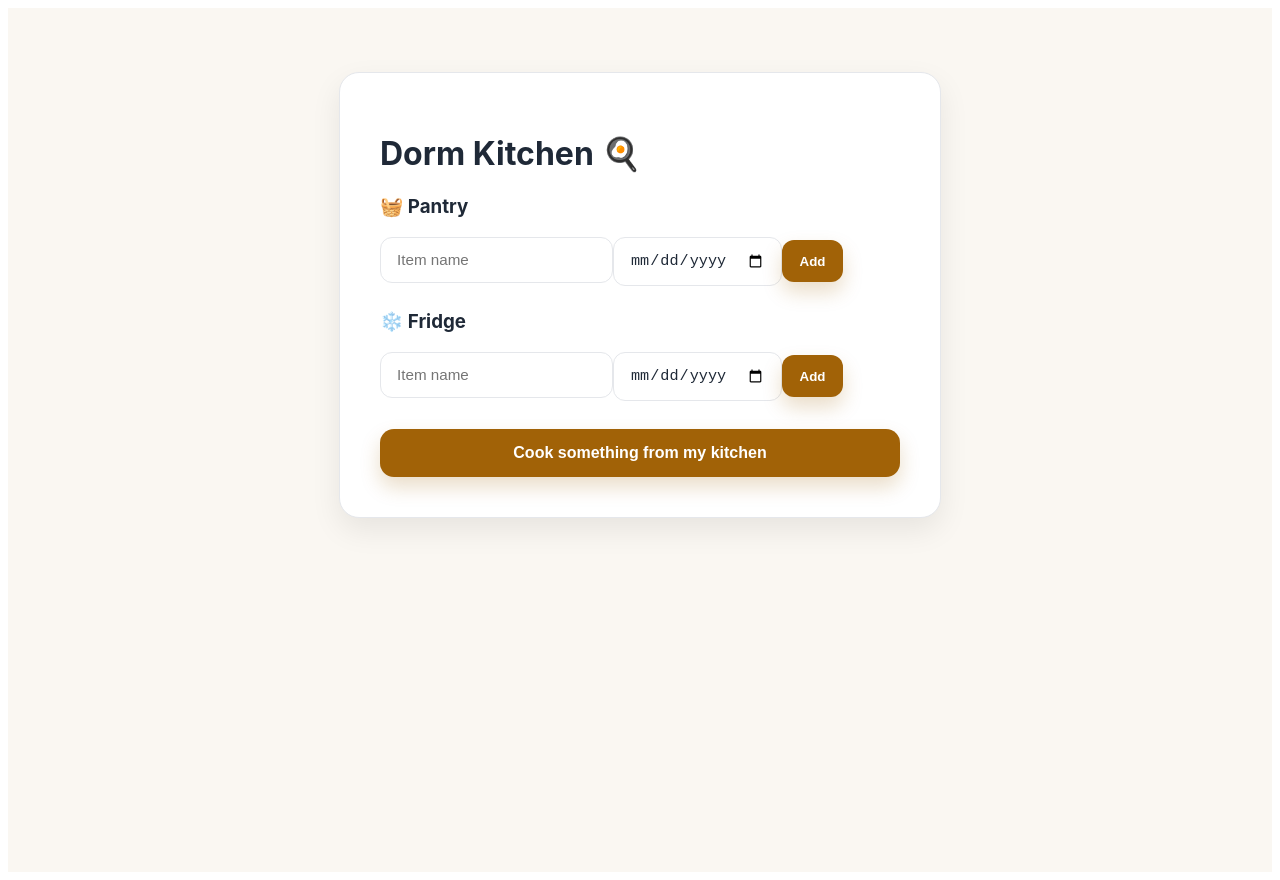
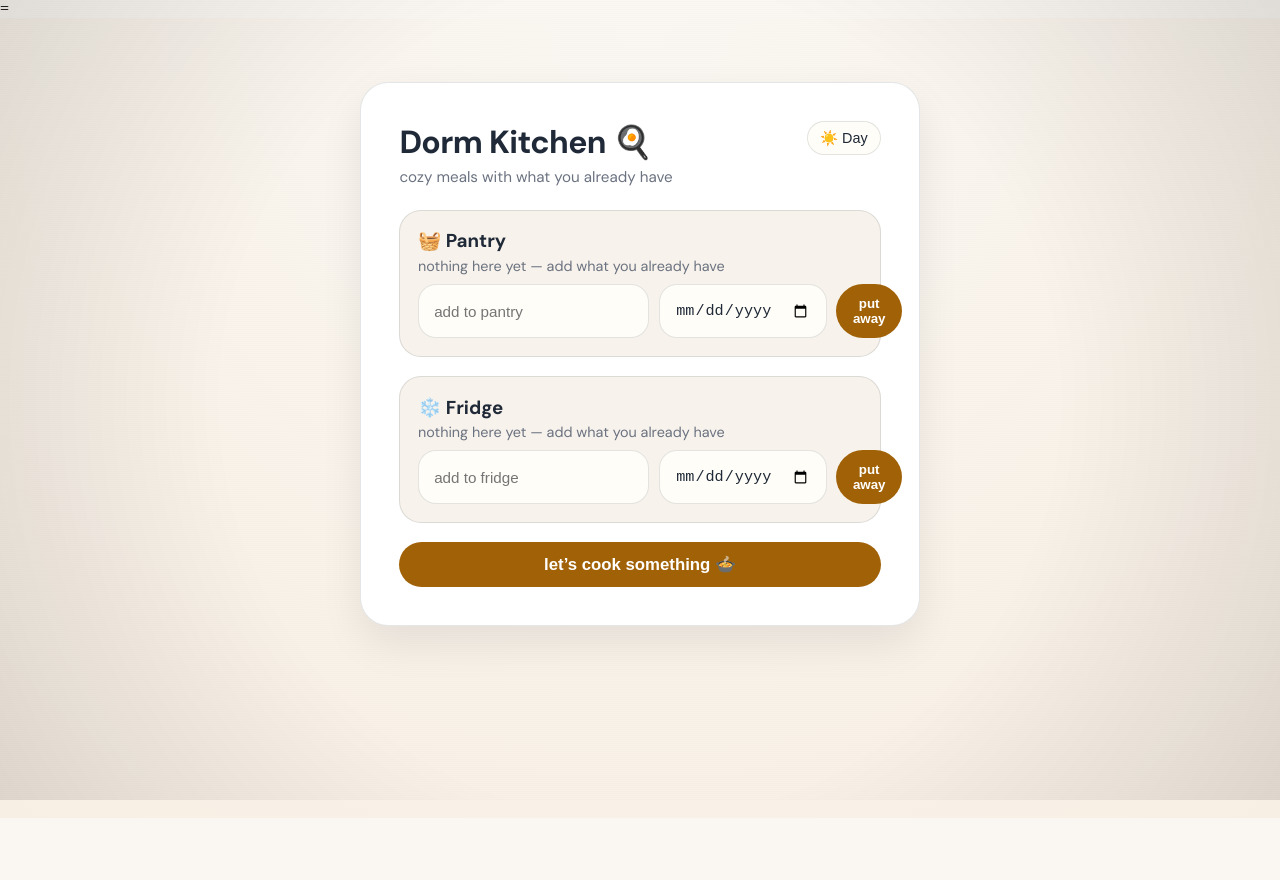
Before and after one commit to alishlish/collegemealai, a React (Vite) app in the folder client/: page / in a window 1280 px wide. After the commit the page ends 818 px from the top, so only its background shows below. Built offline with nearby package versions, Linux system fonts and the light colour scheme.

Commit message:
enhance UI with dark mode support, improve inventory handling, and refine recipe generation logic

```diff
--- a/client/index.html
+++ b/client/index.html
@@ -1,10 +1,18 @@
-<!doctype html>
+=<!DOCTYPE html>
 <html lang="en">
   <head>
     <meta charset="UTF-8" />
-    <link rel="icon" type="image/svg+xml" href="/vite.svg" />
     <meta name="viewport" content="width=device-width, initial-scale=1.0" />
-    <title>client</title>
+
+    <!-- Cozy font -->
+    <link rel="preconnect" href="https://fonts.googleapis.com" />
+    <link rel="preconnect" href="https://fonts.gstatic.com" crossorigin />
+    <link
+      href="https://fonts.googleapis.com/css2?family=DM+Sans:wght@400;500;600;700&display=swap"
+      rel="stylesheet"
+    />
+
+    <title>Dorm Kitchen</title>
   </head>
   <body>
     <div id="root"></div>
--- a/client/src/App.css
+++ b/client/src/App.css
@@ -1,226 +1,347 @@
+/* =========================================================
+   THEME VARIABLES
+========================================================= */
+
 :root {
   --bg: #faf7f2;
+  --bg2: #f8efe4;
   --card: #ffffff;
   --text: #1f2937;
   --muted: #6b7280;
 
-  --accent: #a16207;      /* coffee/caramel */
-  --accent-soft: #fef3c7; /* butter */
+  --accent: #a16207;
+  --accent-soft: #fef3c7;
   --chip-text: #7c2d12;
 
-  --border: #e5e7eb;
-  --shadow: 0 12px 30px rgba(0, 0, 0, 0.08);
+  --border: rgba(31, 41, 55, 0.12);
+  --shadow: 0 18px 42px rgba(0, 0, 0, 0.08);
 
-  --radius-lg: 20px;
-  --radius-md: 14px;
-  --radius-sm: 12px;
+  --radius-xl: 28px;
+  --radius-lg: 22px;
+  --radius-md: 16px;
+  --radius-sm: 14px;
 
   --trans: 160ms cubic-bezier(.2,.8,.2,1);
 }
 
-/* Dark cozy night mode */
-[data-theme="dark"] {
-  --bg: #111827;      /* deep slate */
-  --card: #0b1220;    /* darker card */
+/* 🌙 DARK MODE */
+html[data-theme="dark"] {
+  --bg: #0b1220;
+  --bg2: #0e172a;
+  --card: rgba(17, 24, 39, 0.9);
   --text: #f9fafb;
-  --muted: #a1a1aa;
+  --muted: rgba(249, 250, 251, 0.7);
 
-  --accent: #f59e0b;      /* warm amber pops in dark */
+  --accent: #f59e0b;
   --accent-soft: rgba(245, 158, 11, 0.18);
-  --chip-text: #fcd34d;
+  --chip-text: #fde68a;
 
   --border: rgba(255, 255, 255, 0.12);
-  --shadow: 0 16px 40px rgba(0, 0, 0, 0.45);
+  --shadow: 0 24px 64px rgba(0, 0, 0, 0.65);
 }
 
-/* ---------- Layout ---------- */
+/* =========================================================
+   GLOBAL RESET
+========================================================= */
+
+* {
+  box-sizing: border-box;
+}
+
+html,
+body {
+  height: 100%;
+}
+
+body {
+  margin: 0;
+  background: var(--bg);
+}
+
+/* =========================================================
+   PAGE + BACKGROUND TEXTURE
+========================================================= */
+
 .page {
   min-height: 100vh;
-  background: var(--bg);
+  padding: 4rem 1.25rem 3rem;
   display: flex;
   justify-content: center;
   align-items: flex-start;
-  padding-top: 4rem;
-  font-family: Inter, system-ui, -apple-system, Segoe UI, Roboto, Arial, sans-serif;
+  font-family: "DM Sans", Inter, system-ui, -apple-system, sans-serif;
   color: var(--text);
+  background:
+    radial-gradient(circle at top, var(--bg), var(--bg2));
+  position: relative;
 }
 
-.card {
-  width: 100%;
-  max-width: 520px;
-  background: var(--card);
-  border-radius: var(--radius-lg);
-  box-shadow: var(--shadow);
-  padding: 2.5rem;
-  border: 1px solid var(--border);
+/* paper grain */
+.page::before {
+  content: "";
+  position: fixed;
+  inset: 0;
+  pointer-events: none;
+  background-image:
+    repeating-linear-gradient(
+      0deg,
+      rgba(0,0,0,0.02),
+      rgba(0,0,0,0.02) 1px,
+      transparent 1px,
+      transparent 2px
+    );
+  opacity: 0.35;
+  z-index: 0;
 }
 
-/* ---------- Header ---------- */
+/* vignette */
+.page::after {
+  content: "";
+  position: fixed;
+  inset: 0;
+  pointer-events: none;
+  background:
+    radial-gradient(
+      circle at center,
+      transparent 55%,
+      rgba(0,0,0,0.1) 100%
+    );
+  z-index: 0;
+}
+
+/* dark mode grain */
+html[data-theme="dark"] .page::before {
+  background-image:
+    repeating-linear-gradient(
+      0deg,
+      rgba(255,255,255,0.025),
+      rgba(255,255,255,0.025) 1px,
+      transparent 1px,
+      transparent 2px
+    );
+  opacity: 0.45;
+}
+
+html[data-theme="dark"] .page::after {
+  background:
+    radial-gradient(
+      circle at center,
+      transparent 50%,
+      rgba(0,0,0,0.5) 100%
+    );
+}
+
+/* =========================================================
+   CARD
+========================================================= */
+
+.card {
+  position: relative;
+  z-index: 1;
+  width: 100%;
+  max-width: 560px;
+  background: var(--card);
+  border-radius: var(--radius-xl);
+  padding: 2.4rem;
+  border: 1px solid var(--border);
+  box-shadow: var(--shadow);
+  backdrop-filter: blur(10px);
+}
+
+/* extra glow at night */
+html[data-theme="dark"] .card {
+  box-shadow:
+    0 0 0 1px rgba(255,255,255,0.05),
+    0 28px 70px rgba(0,0,0,0.75);
+}
+
+/* =========================================================
+   HEADER
+========================================================= */
+
 .headerRow {
   display: flex;
+  justify-content: space-between;
   align-items: flex-start;
-  justify-content: space-between;
   gap: 1rem;
-  margin-bottom: 1.25rem;
+  margin-bottom: 1.4rem;
 }
 
 .title {
-  font-size: 1.85rem;
+  margin: 0 0 0.25rem 0;
+  font-size: 2rem;
   font-weight: 650;
-  margin: 0 0 0.25rem 0;
+  letter-spacing: -0.02em;
 }
 
 .subtitle {
   margin: 0;
   color: var(--muted);
+  font-size: 0.95rem;
 }
 
-/* Dark mode toggle */
+/* 🌙 THE TOGGLE (NOW VERY VISIBLE) */
 .toggle {
+  display: inline-flex;
+  align-items: center;
+  gap: 6px;
+  font-size: 0.9rem;
+  border-radius: 999px;
+  padding: 0.45rem 0.75rem;
   border: 1px solid var(--border);
-  background: transparent;
+  background: color-mix(in srgb, var(--card) 85%, var(--accent-soft) 15%);
   color: var(--text);
-  border-radius: 999px;
-  padding: 0.5rem 0.75rem;
   cursor: pointer;
-  transition: transform var(--trans), background var(--trans), border-color var(--trans);
-}
-.toggle:hover {
-  background: rgba(0,0,0,0.04);
-}
-[data-theme="dark"] .toggle:hover {
-  background: rgba(255,255,255,0.06);
-}
-.toggle:active {
-  transform: scale(0.98);
+  transition: transform var(--trans), background var(--trans);
 }
 
-/* ---------- Input row ---------- */
+.toggle:hover {
+  transform: translateY(-1px);
+}
+
+.toggle:active {
+  transform: scale(0.97);
+}
+
+/* =========================================================
+   KITCHEN SECTIONS
+========================================================= */
+
+.kitchenSection {
+  margin-top: 1.2rem;
+  padding: 1.1rem;
+  border-radius: var(--radius-lg);
+  background: color-mix(in srgb, var(--card) 92%, var(--accent) 8%);
+  border: 1px solid var(--border);
+  transition: transform var(--trans), box-shadow var(--trans);
+}
+
+.kitchenSection:hover {
+  transform: translateY(-1px);
+  box-shadow: 0 10px 24px rgba(0,0,0,0.08);
+}
+
+.sectionHeading {
+  margin: 0;
+  font-weight: 650;
+}
+
+.sectionHint {
+  margin: 0.2rem 0 0;
+  font-size: 0.9rem;
+  color: var(--muted);
+}
+
+/* =========================================================
+   INPUTS
+========================================================= */
+
 .row {
   display: flex;
-  gap: 0.5rem;
-  margin-bottom: 1.25rem;
+  gap: 0.6rem;
+  margin-top: 0.6rem;
 }
 
 .input {
   flex: 1;
-  padding: 0.85rem 1rem;
-  border-radius: var(--radius-sm);
+  padding: 0.8rem 0.95rem;
+  border-radius: 18px;
   border: 1px solid var(--border);
+  background: color-mix(in srgb, var(--card) 85%, var(--accent-soft) 15%);
+  color: var(--text);
   font-size: 0.95rem;
-  background: transparent;
-  color: var(--text);
   outline: none;
-  transition: border-color var(--trans), box-shadow var(--trans);
-}
-.input:focus {
-  border-color: color-mix(in srgb, var(--accent) 40%, var(--border));
-  box-shadow: 0 0 0 4px color-mix(in srgb, var(--accent) 22%, transparent);
+  transition: box-shadow var(--trans), transform var(--trans);
 }
 
-/* ---------- Buttons (hover + press animation) ---------- */
+.input:focus {
+  transform: translateY(-1px);
+  box-shadow: 0 0 0 4px color-mix(in srgb, var(--accent) 20%, transparent);
+}
+
+/* =========================================================
+   BUTTONS
+========================================================= */
+
 .btn {
   border: none;
-  border-radius: var(--radius-sm);
-  padding: 0.85rem 1.1rem;
+  border-radius: 999px;
+  padding: 0.75rem 1.05rem;
+  font-weight: 600;
   cursor: pointer;
-  font-weight: 550;
-  transition: transform var(--trans), filter var(--trans), box-shadow var(--trans);
-  user-select: none;
-  will-change: transform;
+  transition: transform var(--trans), filter var(--trans);
 }
 
 .btnPrimary {
   background: var(--accent);
   color: white;
-  box-shadow: 0 10px 20px color-mix(in srgb, var(--accent) 22%, transparent);
 }
 
 .btnPrimary:hover {
-  filter: brightness(1.04);
+  filter: brightness(1.05);
   transform: translateY(-1px);
 }
 
 .btnPrimary:active {
-  transform: translateY(0px) scale(0.98);
-  filter: brightness(0.98);
+  transform: scale(0.97);
 }
 
 .btnFull {
   width: 100%;
-  border-radius: var(--radius-md);
-  padding: 0.95rem;
-  font-size: 1rem;
-  margin-top: 0.25rem;
+  margin-top: 1.2rem;
+  font-size: 1.05rem;
 }
 
-/* ---------- Ingredients chips ---------- */
-.sectionTitle {
-  margin: 0 0 0.5rem 0;
-  font-weight: 650;
-}
+/* =========================================================
+   CHIPS
+========================================================= */
 
 .chips {
   list-style: none;
+  padding: 0;
+  margin: 0.6rem 0 0;
   display: flex;
   flex-wrap: wrap;
   gap: 8px;
-  padding: 0;
-  margin: 0 0 1.25rem 0;
 }
 
 .chip {
+  padding: 7px 12px;
+  border-radius: 999px;
   background: var(--accent-soft);
   color: var(--chip-text);
-  padding: 6px 12px;
-  border-radius: 999px;
-  font-size: 0.86rem;
-  border: 1px solid color-mix(in srgb, var(--accent) 18%, transparent);
+  font-size: 0.88rem;
+  border: 1px solid color-mix(in srgb, var(--accent) 20%, transparent);
+  animation: popIn 180ms ease-out;
 }
 
-/* ---------- Result styles ---------- */
-.result {
-  margin-top: 1.75rem;
+@keyframes popIn {
+  from { opacity: 0; transform: scale(0.95); }
+  to { opacity: 1; transform: scale(1); }
 }
 
-.resultTitle {
-  margin: 0 0 0.5rem 0;
-}
+/* =========================================================
+   LOADING DOTS
+========================================================= */
 
-.muted {
-  color: var(--muted);
-  margin-top: 0.9rem;
-}
-
-/* ---------- Cozy info box ---------- */
-.infoBox {
-  margin-top: 1.25rem;
-  background: color-mix(in srgb, var(--accent) 10%, transparent);
-  border: 1px solid color-mix(in srgb, var(--accent) 18%, transparent);
-  padding: 1rem;
-  border-radius: var(--radius-sm);
-}
-
-/* ---------- Simmering loading dots ---------- */
 .simmer {
   display: inline-flex;
+  gap: 8px;
   align-items: center;
-  gap: 8px;
+  color: var(--muted);
 }
 
 .dots {
   display: inline-flex;
   gap: 4px;
-  transform: translateY(1px);
 }
 
 .dot {
   width: 6px;
   height: 6px;
-  border-radius: 999px;
+  border-radius: 50%;
   background: var(--muted);
+  animation: bop 1s infinite;
   opacity: 0.35;
-  animation: bop 1s infinite;
 }
 
 .dot:nth-child(2) { animation-delay: 150ms; }
@@ -230,3 +351,14 @@
   0%, 80%, 100% { transform: translateY(0); opacity: 0.35; }
   40% { transform: translateY(-4px); opacity: 0.95; }
 }
+
+/* =========================================================
+   REDUCED MOTION
+========================================================= */
+
+@media (prefers-reduced-motion: reduce) {
+  * {
+    animation: none !important;
+    transition: none !important;
+  }
+}
--- a/client/src/App.tsx
+++ b/client/src/App.tsx
@@ -7,7 +7,7 @@ type Scene = "kitchen" | "recipe";
 
 type InventoryItem = {
   name: string;
-  expiresAt?: string; // ISO date string
+  expiresAt?: string; // yyyy-mm-dd
 };
 
 type Inventory = {
@@ -28,8 +28,9 @@ type Recipe = {
 
 function daysUntil(date?: string) {
   if (!date) return null;
-  const diff =
-    new Date(date).getTime() - new Date().setHours(0, 0, 0, 0);
+  const today = new Date();
+  today.setHours(0, 0, 0, 0);
+  const diff = new Date(date).getTime() - today.getTime();
   return Math.ceil(diff / (1000 * 60 * 60 * 24));
 }
 
@@ -41,22 +42,104 @@ function getCollegeReality(recipe: Recipe) {
   return tags;
 }
 
+/* ---------- Components ---------- */
+
+function KitchenSection({
+  label,
+  emoji,
+  items,
+  onAdd,
+}: {
+  label: string;
+  emoji: string;
+  items: InventoryItem[];
+  onAdd: (name: string, expiresAt?: string) => void;
+}) {
+  const [name, setName] = useState("");
+  const [date, setDate] = useState("");
+
+  return (
+    <div className="kitchenSection">
+      <h3 className="sectionHeading">
+        {emoji} {label}
+      </h3>
+      <p className="sectionHint">
+        {items.length === 0
+          ? "nothing here yet — add what you already have"
+          : "things you can cook with"}
+      </p>
+
+      <div className="row">
+        <input
+          className="input"
+          placeholder={`add to ${label.toLowerCase()}`}
+          value={name}
+          onChange={(e) => setName(e.target.value)}
+        />
+
+        <input
+          type="date"
+          className="input"
+          value={date}
+          onChange={(e) => setDate(e.target.value)}
+          title="optional expiration date"
+        />
+
+        <button
+          className="btn btnPrimary"
+          onClick={() => {
+            if (!name.trim()) return;
+            onAdd(name.trim(), date || undefined);
+            setName("");
+            setDate("");
+          }}
+        >
+          put away
+        </button>
+      </div>
+
+      {items.length > 0 && (
+        <ul className="chips">
+          {items.map((item, idx) => (
+            <li key={idx} className="chip">
+              {item.name}
+              {item.expiresAt && (
+                <span className="muted">
+                  {" "}
+                  ({daysUntil(item.expiresAt)}d)
+                </span>
+              )}
+            </li>
+          ))}
+        </ul>
+      )}
+    </div>
+  );
+}
+
 /* ---------- App ---------- */
 
-function App() {
+export default function App() {
+  /* ---------- Scene ---------- */
   const [scene, setScene] = useState<Scene>("kitchen");
 
-  /* Inventory */
+  /* ---------- Theme (THIS ENABLES DARK MODE) ---------- */
+  const [theme, setTheme] = useState<"light" | "dark">(() => {
+    const saved = localStorage.getItem("theme");
+    return saved === "dark" ? "dark" : "light";
+  });
+
+  useEffect(() => {
+    document.documentElement.setAttribute("data-theme", theme);
+    localStorage.setItem("theme", theme);
+  }, [theme]);
+
+  /* ---------- Inventory ---------- */
   const [inventory, setInventory] = useState<Inventory>({
     pantry: [],
     fridge: [],
   });
 
-  /* Recipe */
-  const [recipe, setRecipe] = useState<Recipe | null>(null);
-  const [loading, setLoading] = useState(false);
-
-  /* Persist inventory */
   useEffect(() => {
     const saved = localStorage.getItem("inventory");
     if (saved) setInventory(JSON.parse(saved));
@@ -66,7 +149,15 @@ function App() {
     localStorage.setItem("inventory", JSON.stringify(inventory));
   }, [inventory]);
 
-  /* ---------- Add Item ---------- */
+  /* ---------- Recipe ---------- */
+  const [recipe, setRecipe] = useState<Recipe | null>(null);
+  const [loading, setLoading] = useState(false);
+
+  const realityTags = useMemo(
+    () => (recipe ? getCollegeReality(recipe) : []),
+    [recipe]
+  );
+
   const addItem = (
     section: "pantry" | "fridge",
     name: string,
@@ -84,7 +175,7 @@ function App() {
       inventory.pantry.length === 0 &&
       inventory.fridge.length === 0
     ) {
-      alert("Add something to your kitchen first");
+      alert("add something to your kitchen first ✨");
       return;
     }
 
@@ -100,6 +191,7 @@ function App() {
       });
 
       const data: Recipe = await res.json();
+
       setRecipe({
         ...data,
         used_from_pantry: data.used_from_pantry ?? [],
@@ -108,56 +200,81 @@ function App() {
       });
     } catch (err) {
       console.error(err);
+      alert("something went wrong generating the recipe");
+      setScene("kitchen");
     } finally {
       setLoading(false);
     }
   };
-
-  const realityTags = useMemo(
-    () => (recipe ? getCollegeReality(recipe) : []),
-    [recipe]
-  );
 
   /* ---------- UI ---------- */
 
   return (
     <div className="page">
       <div className="card">
-        <h1>Dorm Kitchen 🍳</h1>
+        {/* HEADER WITH DARK MODE TOGGLE */}
+        <div className="headerRow">
+          <div>
+            <h1 className="title">Dorm Kitchen 🍳</h1>
+            <p className="subtitle">
+              cozy meals with what you already have
+            </p>
+          </div>
+
+          <button
+            className="toggle"
+            onClick={() =>
+              setTheme((t) => (t === "dark" ? "light" : "dark"))
+            }
+            aria-label="Toggle dark mode"
+          >
+            {theme === "dark" ? "🌙 Night" : "☀️ Day"}
+          </button>
+        </div>
 
         {scene === "kitchen" && (
           <>
-            {/* Pantry */}
             <KitchenSection
               label="Pantry"
               emoji="🧺"
               items={inventory.pantry}
-              onAdd={(name, date) => addItem("pantry", name, date)}
+              onAdd={(name, date) =>
+                addItem("pantry", name, date)
+              }
             />
 
-            {/* Fridge */}
             <KitchenSection
               label="Fridge"
               emoji="❄️"
               items={inventory.fridge}
-              onAdd={(name, date) => addItem("fridge", name, date)}
+              onAdd={(name, date) =>
+                addItem("fridge", name, date)
+              }
             />
 
-            <button className="btn btnPrimary btnFull" onClick={handleGenerateMeal}>
-              Cook something from my kitchen
+            <button
+              className="btn btnPrimary btnFull"
+              onClick={handleGenerateMeal}
+            >
+              let’s cook something 🍲
             </button>
           </>
         )}
 
         {scene === "recipe" && (
           <>
-            <button className="btn btnGhost" onClick={() => setScene("kitchen")}>
-              ← Back to kitchen
+            <button
+              className="btn btnGhost"
+              onClick={() => setScene("kitchen")}
+            >
+              ← back to kitchen
             </button>
 
-            {loading && <p>Simmering…</p>}
+            {loading && (
+              <p className="muted">simmering…</p>
+            )}
 
-            {recipe && (
+            {!loading && recipe && (
               <>
                 <h2>{recipe.title}</h2>
 
@@ -168,9 +285,8 @@ function App() {
                   ))}
                 </ol>
 
-                {/* Pantry Diff */}
                 <div className="infoBox">
-                  <strong>🧺 Used from your kitchen</strong>
+                  <strong>🧺 used from your kitchen</strong>
                   <ul>
                     {recipe.used_from_pantry.map((i) => (
                       <li key={i}>Pantry: {i}</li>
@@ -181,19 +297,20 @@ function App() {
                   </ul>
                 </div>
 
-                {/* Shopping List */}
                 {recipe.needs_to_buy.length > 0 && (
                   <div className="infoBox">
-                    <strong>🛒 You may need to buy</strong>
+                    <strong>🛒 you may need to buy</strong>
                     <ul>
                       {recipe.needs_to_buy.map((item) => (
                         <li key={item}>
                           {item}{" "}
                           <button
                             className="btn btnMini"
-                            onClick={() => addItem("pantry", item)}
+                            onClick={() =>
+                              addItem("pantry", item)
+                            }
                           >
-                            Add to pantry
+                            add to pantry
                           </button>
                         </li>
                       ))}
@@ -201,9 +318,8 @@ function App() {
                   </div>
                 )}
 
-                {/* Reality */}
                 <div className="infoBox">
-                  <strong>College Reality Check</strong>
+                  <strong>college reality check</strong>
                   <ul>
                     {realityTags.map((t) => (
                       <li key={t}>✔️ {t}</li>
@@ -218,68 +334,3 @@ function App() {
     </div>
   );
 }
-
-/* ---------- Kitchen Section ---------- */
-
-function KitchenSection({
-  label,
-  emoji,
-  items,
-  onAdd,
-}: {
-  label: string;
-  emoji: string;
-  items: InventoryItem[];
-  onAdd: (name: string, expiresAt?: string) => void;
-}) {
-  const [name, setName] = useState("");
-  const [date, setDate] = useState("");
-
-  return (
-    <div style={{ marginBottom: "1.5rem" }}>
-      <h3>{emoji} {label}</h3>
-
-      <input
-        className="input"
-        placeholder="Item name"
-        value={name}
-        onChange={(e) => setName(e.target.value)}
-      />
-
-      <input
-        type="date"
-        className="input"
-        value={date}
-        onChange={(e) => setDate(e.target.value)}
-      />
-
-      <button
-        className="btn btnPrimary"
-        onClick={() => {
-          if (!name.trim()) return;
-          onAdd(name.trim(), date || undefined);
-          setName("");
-          setDate("");
-        }}
-      >
-        Add
-      </button>
-
-      <ul className="chips">
-        {items.map((item, idx) => (
-          <li key={idx} className="chip">
-            {item.name}
-            {item.expiresAt && (
-              <span className="muted">
-                {" "}
-                ({daysUntil(item.expiresAt)}d)
-              </span>
-            )}
-          </li>
-        ))}
-      </ul>
-    </div>
-  );
-}
-
-export default App;
```
Also changed, not shown: 2 other files (tests, documents, lock files or other folders).
